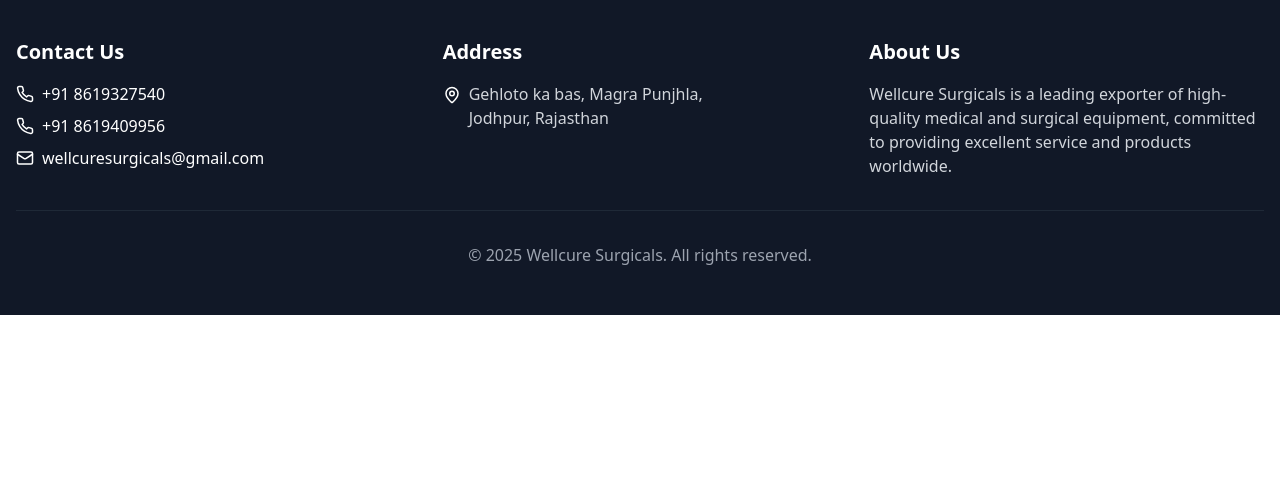
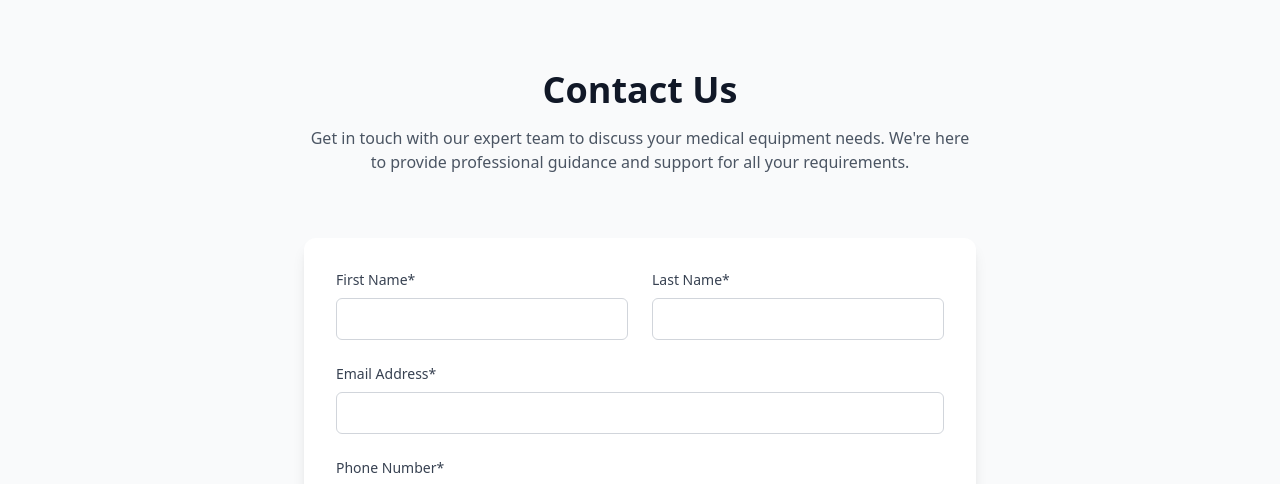
Before and after one commit to Karan545/wellcure-surgical-showcase, a React (Vite) app: page / in a window 1280 px wide. Shown: the part 2302-2786 px from the top of the page. Before the commit the page ends 2617 px from the top, so only its background shows below. Built offline with nearby package versions, Linux system fonts and the light colour scheme.

Commit message:
Add contact form and scroll functionality
Added a contact form above the footer to allow users to easily get in touch.  Improved scroll functionality for "Contact Us" and "Explore Products" buttons.

```diff
--- a/src/components/Hero.tsx
+++ b/src/components/Hero.tsx
@@ -8,6 +8,20 @@ const Hero = () => {
       top: window.innerHeight,
       behavior: 'smooth'
     });
+  };
+
+  const scrollToProducts = () => {
+    const productsSection = document.getElementById('products');
+    if (productsSection) {
+      productsSection.scrollIntoView({ behavior: 'smooth' });
+    }
+  };
+
+  const scrollToContact = () => {
+    const contactSection = document.getElementById('contact');
+    if (contactSection) {
+      contactSection.scrollIntoView({ behavior: 'smooth' });
+    }
   };
 
   return (
@@ -46,6 +60,7 @@ const Hero = () => {
               whileHover={{ scale: 1.05 }}
               whileTap={{ scale: 0.95 }}
               className="bg-medical-500 text-white px-8 py-3 rounded-full font-semibold hover:bg-medical-600 transition-colors"
+              onClick={scrollToProducts}
             >
               Explore Products
             </motion.button>
@@ -53,6 +68,7 @@ const Hero = () => {
               whileHover={{ scale: 1.05 }}
               whileTap={{ scale: 0.95 }}
               className="border-2 border-medical-500 text-medical-500 px-8 py-3 rounded-full font-semibold hover:bg-medical-50 transition-colors"
+              onClick={scrollToContact}
             >
               Contact Us
             </motion.button>
--- a/src/pages/Index.tsx
+++ b/src/pages/Index.tsx
@@ -1,4 +1,3 @@
-
 import Hero from "@/components/Hero";
 import Footer from "@/components/Footer";
 import Header from "@/components/Header";
@@ -121,7 +120,7 @@ const Index = () => {
         </section>
 
         {/* Product Categories Section */}
-        <section className="py-20 bg-white">
+        <section id="products" className="py-20 bg-white">
           <div className="container mx-auto px-4">
             <motion.div
               initial={{ opacity: 0, y: 20 }}
@@ -179,6 +178,116 @@ const Index = () => {
             </div>
           </div>
         </section>
+
+        {/* Contact Form Section */}
+        <section id="contact" className="py-20 bg-gray-50">
+          <div className="container mx-auto px-4">
+            <motion.div
+              initial={{ opacity: 0, y: 20 }}
+              whileInView={{ opacity: 1, y: 0 }}
+              transition={{ duration: 0.5 }}
+              viewport={{ once: true }}
+              className="text-center mb-16"
+            >
+              <h2 className="text-3xl md:text-4xl font-bold text-gray-900 mb-4">
+                Contact Us
+              </h2>
+              <p className="text-gray-600 max-w-2xl mx-auto">
+                Get in touch with our expert team to discuss your medical equipment needs. We're here to provide professional guidance and support for all your requirements.
+              </p>
+            </motion.div>
+
+            <div className="max-w-2xl mx-auto">
+              <motion.form
+                initial={{ opacity: 0, y: 20 }}
+                whileInView={{ opacity: 1, y: 0 }}
+                transition={{ duration: 0.5 }}
+                viewport={{ once: true }}
+                className="space-y-6 bg-white p-8 rounded-xl shadow-lg"
+              >
+                <div className="grid grid-cols-1 md:grid-cols-2 gap-6">
+                  <div>
+                    <label htmlFor="firstName" className="block text-sm font-medium text-gray-700 mb-2">
+                      First Name*
+                    </label>
+                    <input
+                      type="text"
+                      id="firstName"
+                      required
+                      className="w-full px-4 py-2 border border-gray-300 rounded-md focus:ring-2 focus:ring-medical-500 focus:border-medical-500"
+                    />
+                  </div>
+                  <div>
+                    <label htmlFor="lastName" className="block text-sm font-medium text-gray-700 mb-2">
+                      Last Name*
+                    </label>
+                    <input
+                      type="text"
+                      id="lastName"
+                      required
+                      className="w-full px-4 py-2 border border-gray-300 rounded-md focus:ring-2 focus:ring-medical-500 focus:border-medical-500"
+                    />
+                  </div>
+                </div>
+
+                <div>
+                  <label htmlFor="email" className="block text-sm font-medium text-gray-700 mb-2">
+                    Email Address*
+                  </label>
+                  <input
+                    type="email"
+                    id="email"
+                    required
+                    className="w-full px-4 py-2 border border-gray-300 rounded-md focus:ring-2 focus:ring-medical-500 focus:border-medical-500"
+                  />
+                </div>
+
+                <div>
+                  <label htmlFor="phone" className="block text-sm font-medium text-gray-700 mb-2">
+                    Phone Number*
+                  </label>
+                  <input
+                    type="tel"
+                    id="phone"
+                    required
+                    className="w-full px-4 py-2 border border-gray-300 rounded-md focus:ring-2 focus:ring-medical-500 focus:border-medical-500"
+                  />
+                </div>
+
+                <div>
+                  <label htmlFor="company" className="block text-sm font-medium text-gray-700 mb-2">
+                    Company/Organization
+                  </label>
+                  <input
+                    type="text"
+                    id="company"
+                    className="w-full px-4 py-2 border border-gray-300 rounded-md focus:ring-2 focus:ring-medical-500 focus:border-medical-500"
+                  />
+                </div>
+
+                <div>
+                  <label htmlFor="message" className="block text-sm font-medium text-gray-700 mb-2">
+                    Message*
+                  </label>
+                  <textarea
+                    id="message"
+                    required
+                    rows={4}
+                    className="w-full px-4 py-2 border border-gray-300 rounded-md focus:ring-2 focus:ring-medical-500 focus:border-medical-500"
+                    placeholder="Please describe your requirements..."
+                  />
+                </div>
+
+                <Button
+                  type="submit"
+                  className="w-full bg-medical-500 hover:bg-medical-600 text-white py-3 rounded-md transition-colors"
+                >
+                  Send Message
+                </Button>
+              </motion.form>
+            </div>
+          </div>
+        </section>
       </main>
       <Footer />
     </div>
```
